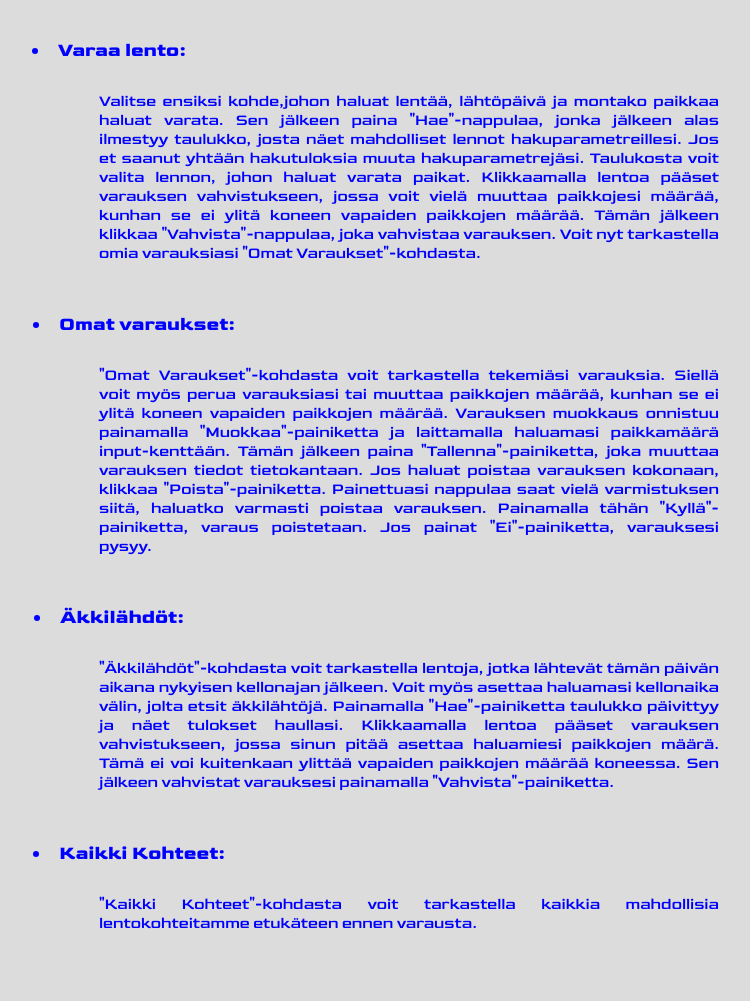
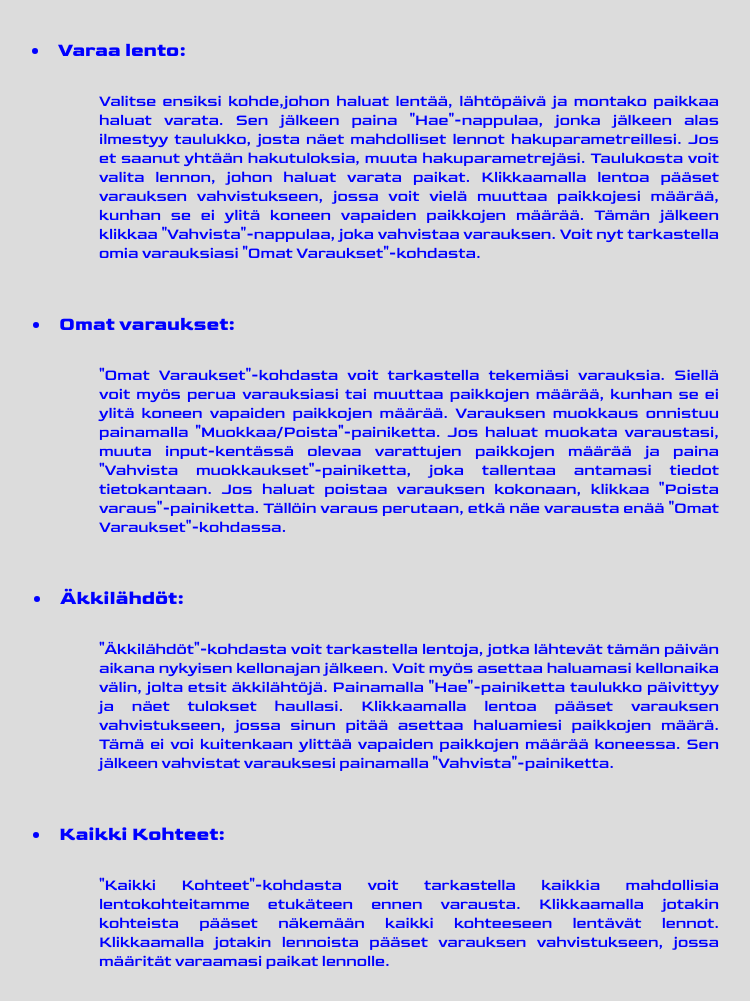
Before and after one commit to leohu1999/lennonvarausjarjestelma, a website: page public/ohjeet.html in a window 1280 px wide. Shown: the part 314-1315 px from the top of the page, without its empty margins (251-1001 px from the left). Before the commit the page ends 1277 px from the top, so only its background shows below. Drawn offline with Linux system fonts and the light colour scheme.

Commit message:
Ohjeet muutoksia

```diff
--- a/public/ohjeet.html
+++ b/public/ohjeet.html
@@ -21,13 +21,13 @@
 <div id="ohjeet">
     <ul>
         <li id="ohjeetvaraa">Varaa lento:</li>
-        <p class="ohjeetp">Valitse ensiksi kohde,johon haluat lentää, lähtöpäivä ja montako paikkaa haluat varata. Sen jälkeen paina "Hae"-nappulaa, jonka jälkeen alas ilmestyy taulukko, josta näet mahdolliset lennot hakuparametreillesi. Jos et saanut yhtään hakutuloksia muuta hakuparametrejäsi. Taulukosta voit valita lennon, johon haluat varata paikat. Klikkaamalla lentoa pääset varauksen vahvistukseen, jossa voit vielä muuttaa paikkojesi määrää, kunhan se ei ylitä koneen vapaiden paikkojen määrää. Tämän jälkeen klikkaa "Vahvista"-nappulaa, joka vahvistaa varauksen. Voit nyt tarkastella omia varauksiasi "Omat Varaukset"-kohdasta.</p>
+        <p class="ohjeetp">Valitse ensiksi kohde,johon haluat lentää, lähtöpäivä ja montako paikkaa haluat varata. Sen jälkeen paina "Hae"-nappulaa, jonka jälkeen alas ilmestyy taulukko, josta näet mahdolliset lennot hakuparametreillesi. Jos et saanut yhtään hakutuloksia, muuta hakuparametrejäsi. Taulukosta voit valita lennon, johon haluat varata paikat. Klikkaamalla lentoa pääset varauksen vahvistukseen, jossa voit vielä muuttaa paikkojesi määrää, kunhan se ei ylitä koneen vapaiden paikkojen määrää. Tämän jälkeen klikkaa "Vahvista"-nappulaa, joka vahvistaa varauksen. Voit nyt tarkastella omia varauksiasi "Omat Varaukset"-kohdasta.</p>
         <li id="ohjeetomat">Omat varaukset:</li>
-        <p class="ohjeetp">"Omat Varaukset"-kohdasta voit tarkastella tekemiäsi varauksia. Siellä voit myös perua varauksiasi tai muuttaa paikkojen määrää, kunhan se ei ylitä koneen vapaiden paikkojen määrää. Varauksen muokkaus onnistuu painamalla "Muokkaa"-painiketta ja laittamalla haluamasi paikkamäärä input-kenttään. Tämän jälkeen paina "Tallenna"-painiketta, joka muuttaa varauksen tiedot tietokantaan. Jos haluat poistaa varauksen kokonaan, klikkaa "Poista"-painiketta. Painettuasi nappulaa saat vielä varmistuksen siitä, haluatko varmasti poistaa varauksen. Painamalla tähän "Kyllä"-painiketta, varaus poistetaan. Jos painat "Ei"-painiketta, varauksesi pysyy.</p>
+        <p class="ohjeetp">"Omat Varaukset"-kohdasta voit tarkastella tekemiäsi varauksia. Siellä voit myös perua varauksiasi tai muuttaa paikkojen määrää, kunhan se ei ylitä koneen vapaiden paikkojen määrää. Varauksen muokkaus onnistuu painamalla "Muokkaa/Poista"-painiketta. Jos haluat muokata varaustasi, muuta input-kentässä olevaa varattujen paikkojen määrää ja paina "Vahvista muokkaukset"-painiketta, joka tallentaa antamasi tiedot tietokantaan. Jos haluat poistaa varauksen kokonaan, klikkaa "Poista varaus"-painiketta. Tällöin varaus perutaan, etkä näe varausta enää "Omat Varaukset"-kohdassa.</p>
         <li id="ohjeetlahdot">Äkkilähdöt:</li>
         <p class="ohjeetp">"Äkkilähdöt"-kohdasta voit tarkastella lentoja, jotka lähtevät tämän päivän aikana nykyisen kellonajan jälkeen. Voit myös asettaa haluamasi kellonaika välin, jolta etsit äkkilähtöjä. Painamalla "Hae"-painiketta taulukko päivittyy ja näet tulokset haullasi. Klikkaamalla lentoa pääset varauksen vahvistukseen, jossa sinun pitää asettaa haluamiesi paikkojen määrä. Tämä ei voi kuitenkaan ylittää vapaiden paikkojen määrää koneessa. Sen jälkeen vahvistat varauksesi painamalla "Vahvista"-painiketta.</p>
         <li id="ohjeetkohteet">Kaikki Kohteet:</li>
-        <p class="ohjeetp">"Kaikki Kohteet"-kohdasta voit tarkastella kaikkia mahdollisia lentokohteitamme etukäteen ennen varausta.</p>
+        <p class="ohjeetp">"Kaikki Kohteet"-kohdasta voit tarkastella kaikkia mahdollisia lentokohteitamme etukäteen ennen varausta. Klikkaamalla jotakin kohteista pääset näkemään kaikki kohteeseen lentävät lennot. Klikkaamalla jotakin lennoista pääset varauksen vahvistukseen, jossa määrität varaamasi paikat lennolle.</p>
     </ul>
 </div>
 
```
